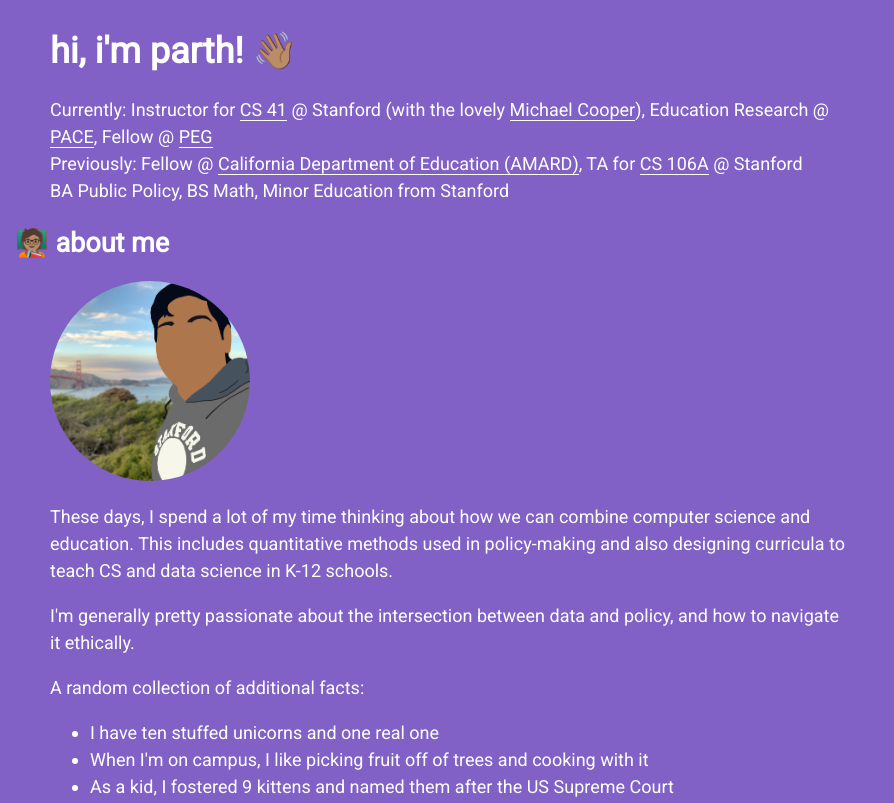
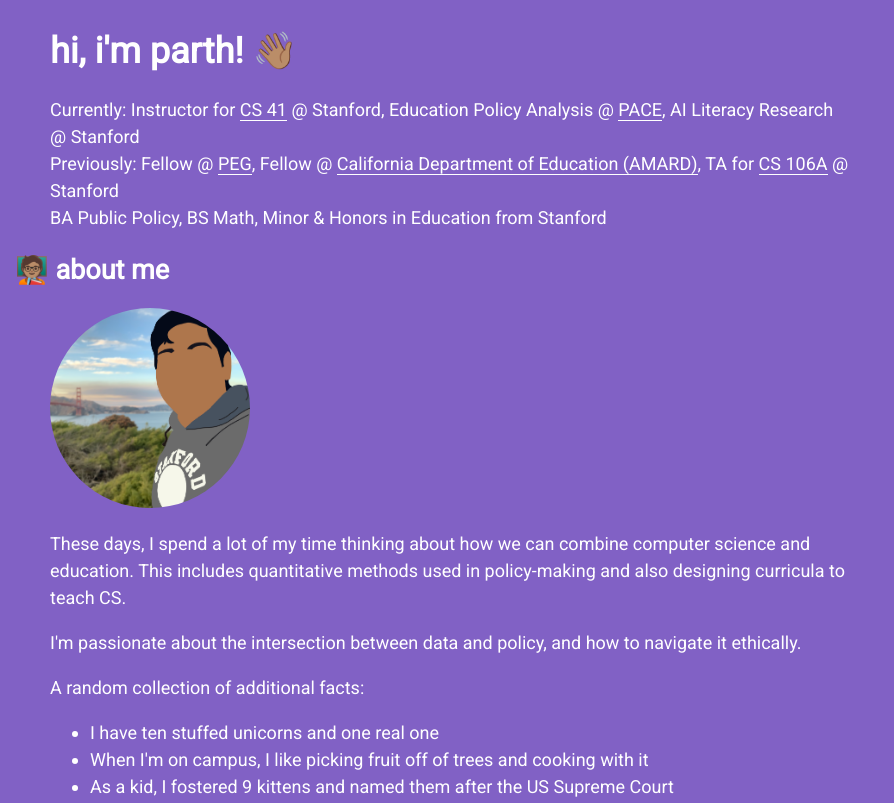
Before and after one commit to parthsarin/main-site, an Eleventy site: page index.md in a window 1280 px wide. Shown: the top 803 px of the page, without its empty margins (0-894 px from the left). Built offline with nearby package versions, Linux system fonts and the light colour scheme; Eleventy itself is replaced by a stand-in of ours; files that its build step writes are made by us from their sources.

Commit message:
new positions

```diff
--- a/index.md
+++ b/index.md
@@ -4,17 +4,17 @@
 ---
 # hi, i'm parth! 👋🏽
 
-Currently: Instructor for [CS 41](https://stanfordpython.com/) @ Stanford (with the lovely [Michael Cooper](https://michaeljohncooper.com/)), Education Research @ [PACE](https://edpolicyinca.org/), Fellow @ [PEG](https://www.publicequitygroup.org/)<br />
-Previously: Fellow @ [California Department of Education (AMARD)](https://www.cde.ca.gov/ta/ac/), TA for [CS 106A](http://cs106a.stanford.edu/) @ Stanford<br />
-BA Public Policy, BS Math, Minor Education from Stanford
+Currently: Instructor for [CS 41](https://stanfordpython.com/) @ Stanford, Education Policy Analysis @ [PACE](https://edpolicyinca.org/), AI Literacy Research @ Stanford<br />
+Previously: Fellow @ [PEG](https://www.publicequitygroup.org/), Fellow @ [California Department of Education (AMARD)](https://www.cde.ca.gov/ta/ac/), TA for [CS 106A](http://cs106a.stanford.edu/) @ Stanford<br />
+BA Public Policy, BS Math, Minor & Honors in Education from Stanford
 
 ## 🧑🏽‍🏫 about me
 
-<img src="/img/me.png" class="logo" alt="me standing in front of the golden gate bridge; i look fly as hell">
+<img src="/img/me.png" class="logo" alt="me standing in front of the golden gate bridge">
 
-These days, I spend a lot of my time thinking about how we can combine computer science and education. This includes quantitative methods used in policy-making and also designing curricula to teach CS and data science in K-12 schools.
+These days, I spend a lot of my time thinking about how we can combine computer science and education. This includes quantitative methods used in policy-making and also designing curricula to teach CS.
 
-I'm generally pretty passionate about the intersection between data and policy, and how to navigate it ethically.
+I'm passionate about the intersection between data and policy, and how to navigate it ethically.
 
 A random collection of additional facts:
 
```
